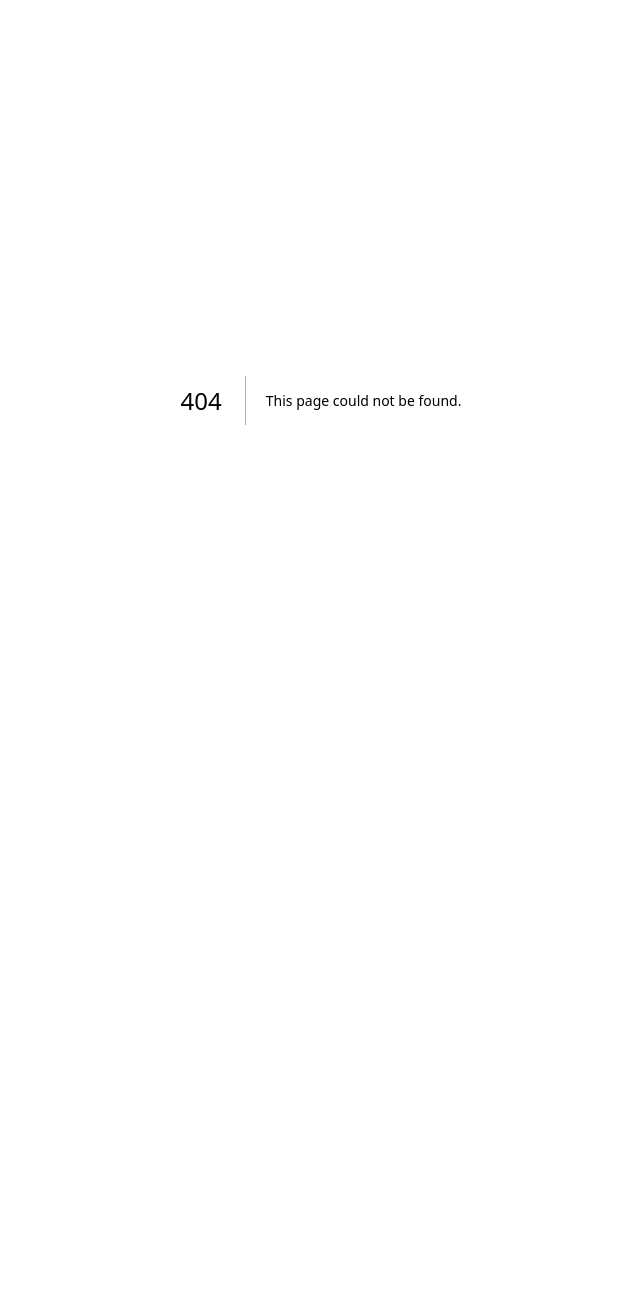
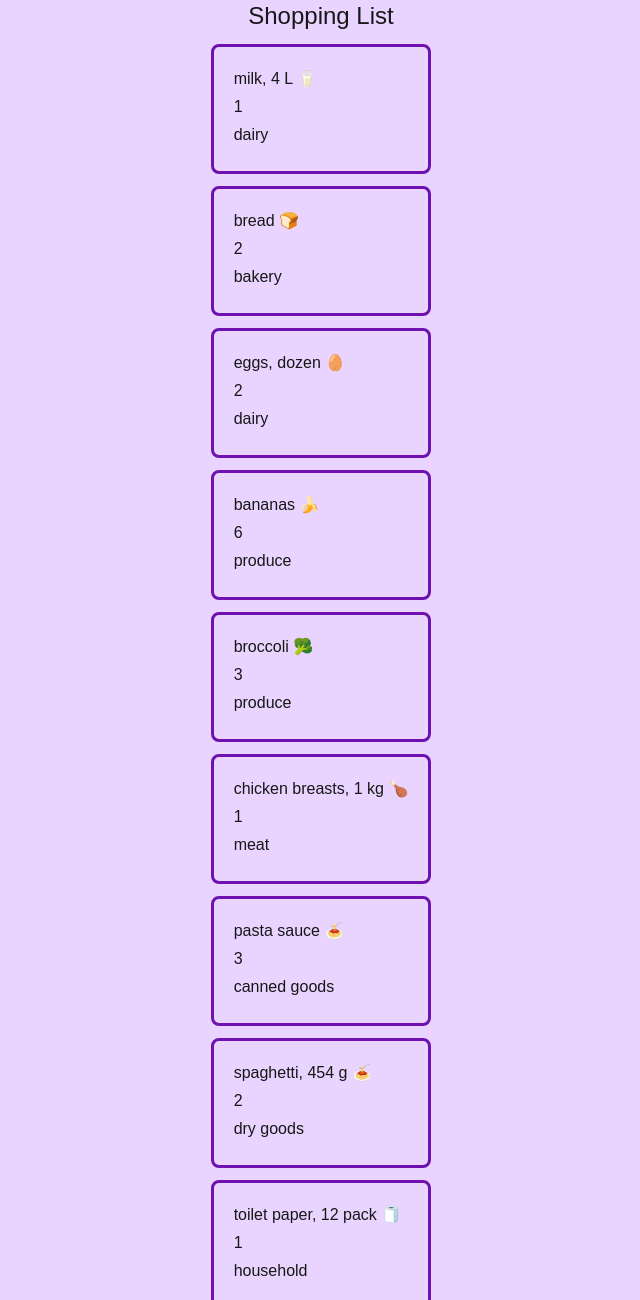
Before and after one commit to HanxxFeli/cprg306-assignments, a Next.js app: page /week-3 in a window 1280 px wide. Before the commit this address had no page. Shown: the top 1300 px of the page, without its empty margins (319-959 px from the left). Before the commit the page ends 800 px from the top, so only its background shows below. Built offline with nearby package versions, Linux system fonts and the light colour scheme.

Commit message:
added week 2 shopping list item, item-list and page

```diff
--- a/app/page.js
+++ b/app/page.js
@@ -4,7 +4,10 @@
   return (
     <main>
       <h1>CPRG 306: Web Development 2 - Assignments</h1>
-      <Link href="/week-2">Go to the Week 2 page</Link>
+      <ul>
+        <li><Link href="/week-2">Go to the Week 2 page</Link></li>
+        <li><Link href="/week-3">Go to the Week 3 page</Link></li>
+      </ul>
     </main>
   );
 }
--- /dev/null
+++ b/app/week-3/item-list.js
@@ -0,0 +1,94 @@
+import Item from "./item";
+
+const item1 = {
+  name: "milk, 4 L 🥛",
+  quantity: 1,
+  category: "dairy",
+};
+
+const item2 = {
+  name: "bread 🍞",
+  quantity: 2,
+  category: "bakery",
+};
+
+const item3 = {
+  name: "eggs, dozen 🥚",
+  quantity: 2,
+  category: "dairy",
+};
+
+const item4 = {
+  name: "bananas 🍌",
+  quantity: 6,
+  category: "produce",
+};
+
+const item5 = {
+  name: "broccoli 🥦",
+  quantity: 3,
+  category: "produce",
+};
+
+const item6 = {
+  name: "chicken breasts, 1 kg 🍗",
+  quantity: 1,
+  category: "meat",
+};
+
+const item7 = {
+  name: "pasta sauce 🍝",
+  quantity: 3,
+  category: "canned goods",
+};
+
+const item8 = {
+  name: "spaghetti, 454 g 🍝",
+  quantity: 2,
+  category: "dry goods",
+};
+
+const item9 = {
+  name: "toilet paper, 12 pack 🧻",
+  quantity: 1,
+  category: "household",
+};
+
+const item10 = {
+  name: "paper towels, 6 pack",
+  quantity: 1,
+  category: "household",
+};
+
+const item11 = {
+  name: "dish soap 🍽️",
+  quantity: 1,
+  category: "household",
+};
+
+const item12 = {
+  name: "hand soap 🧼",
+  quantity: 4,
+  category: "household",
+};
+
+export default function ItemList() {
+    return(
+        <div className="">
+          <ul>
+            <Item name={item1.name} quantity={item1.quantity} category={item1.category}/>
+            <Item name={item2.name} quantity={item2.quantity} category={item2.category}/>
+            <Item name={item3.name} quantity={item3.quantity} category={item3.category}/>
+            <Item name={item4.name} quantity={item4.quantity} category={item4.category}/>
+            <Item name={item5.name} quantity={item5.quantity} category={item5.category}/>
+            <Item name={item6.name} quantity={item6.quantity} category={item6.category}/>
+            <Item name={item7.name} quantity={item7.quantity} category={item7.category}/>
+            <Item name={item8.name} quantity={item8.quantity} category={item8.category}/>
+            <Item name={item9.name} quantity={item9.quantity} category={item9.category}/>
+            <Item name={item10.name} quantity={item10.quantity} category={item10.category}/>
+            <Item name={item11.name} quantity={item11.quantity} category={item11.category}/>
+            <Item name={item12.name} quantity={item12.quantity} category={item12.category}/>
+          </ul>
+        </div>
+    )
+}
--- /dev/null
+++ b/app/week-3/item.js
@@ -0,0 +1,10 @@
+
+export default function Item({ name, quantity, category }) {
+    return (
+        <li className="m-3 border-3 border-purple-800 rounded-lg p-5 hover:bg-purple-700 hover:text-white transition duration-300">
+            <p className="mb-1">{name}</p>
+            <p className="mb-1">{quantity}</p>
+            <p className="mb-1">{category}</p>
+        </li>
+    )
+}
--- /dev/null
+++ b/app/week-3/page.js
@@ -0,0 +1,10 @@
+import ItemList from "./item-list";
+
+export default function Page() {
+  return (
+    <main className="flex flex-col items-center min-h-screen bg-purple-200">
+      <h1 className="text-2xl items-center">Shopping List</h1>
+      <ItemList />
+    </main>
+  );
+}
```
Also changed, not shown: 1 other file (tests, documents, lock files or other folders).
